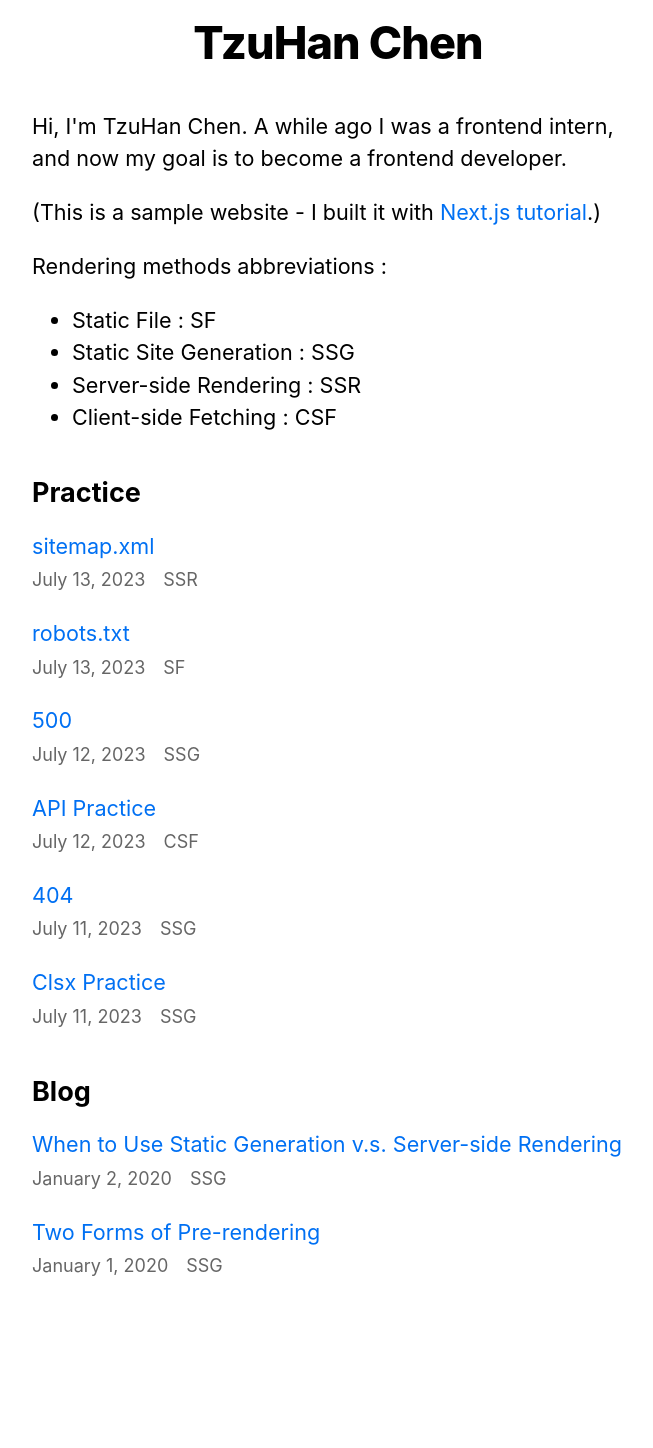
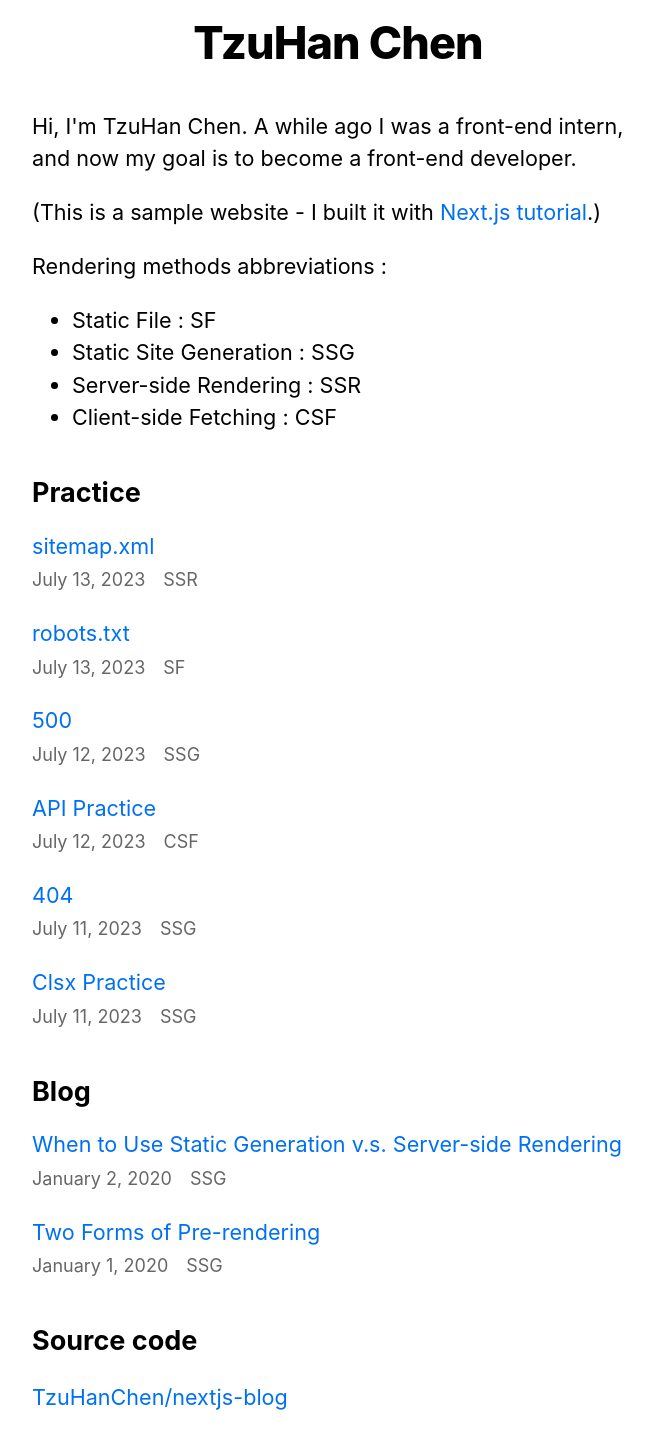
Before and after one commit to TzuHanChen/nextjs-blog, a Next.js app: page / in a window 1280 px wide. Shown: the part 200-1648 px from the top of the page, without its empty margins (302-955 px from the left). Before the commit the page ends 1588 px from the top, so only its background shows below. Built offline with nearby package versions, Linux system fonts and the light colour scheme.

Commit message:
Separated sections of index page

```diff
--- a/pages/index.tsx
+++ b/pages/index.tsx
@@ -6,30 +6,15 @@ import { getSortedPostsData } from '../lib/posts';
 import { GetStaticProps } from 'next';
 import utilStyles from '../styles/utils.module.css';
 
-export const getStaticProps: GetStaticProps = async () => {
-	const allPostsData = getSortedPostsData();
-	return {
-		props: {
-			allPostsData
-		},
-	};
-}
+function Intro() {
+	return (
+		<section className={utilStyles.headingMd}>
+			<p>Hi, I'm TzuHan Chen. A while ago I was a front-end intern, and now my goal is to become a front-end developer.</p>
+			<p>(This is a sample website - I built it with{' '}
+				<Link href="https://nextjs.org/learn" target="_blank">
+					Next.js tutorial</Link>.)
+			</p>
 
-export default function Home(
-	{ allPostsData }:
-	{ allPostsData: { date: string, title: string, id: string}[] }) {
-	return (
-		<Layout home>
-			<Head>
-				<title>{siteTitle}</title>
-			</Head>
-
-			<section className={utilStyles.headingMd}>
-				<p>Hi, I'm TzuHan Chen. A while ago I was a frontend intern, and now my goal is to become a frontend developer.</p>
-				<p>(This is a sample website - I built it with{' '}
-					<a href="https://nextjs.org/learn" target="_blank">
-						Next.js tutorial</a>.)
-				</p>
 			<p>Rendering methods abbreviations :</p>
 			<ul>
 				<li>Static File : SF</li>
@@ -38,7 +23,11 @@ export default function Home(
 				<li>Client-side Fetching : CSF</li>
 			</ul>
 		</section>
+	);
+}
 
+function Practice() {
+	return (
 		<section className={`${utilStyles.headingMd} ${utilStyles.padding1px}`}>
 			<h2 className={utilStyles.headingLg}>Practice</h2>
 
@@ -98,7 +87,22 @@ export default function Home(
 				</li>
 			</ul>
 		</section>
+	);
+}
 
+export const getStaticProps: GetStaticProps = async () => {
+	const allPostsData = getSortedPostsData();
+	return {
+		props: {
+			allPostsData
+		},
+	};
+}
+
+function Blog(
+	{ allPostsData }:
+	{ allPostsData: { date: string, title: string, id: string }[] }) {
+	return (
 		<section className={`${utilStyles.headingMd} ${utilStyles.padding1px}`}>
 			<h2 className={utilStyles.headingLg}>Blog</h2>
 
@@ -115,6 +119,32 @@ export default function Home(
 				))}
 			</ul>
 		</section>
+	);
+}
+
+function Source() {
+	return (
+		<section className={`${utilStyles.headingMd} ${utilStyles.padding1px}`}>
+			<h2 className={utilStyles.headingLg}>Source code</h2>
+
+			<p>
+				<Link href="https://github.com/TzuHanChen/nextjs-blog" target="_blank">TzuHanChen/nextjs-blog</Link>
+			</p>
+		</section>
+	);
+}
+
+export default function Home({ allPostsData }) {
+	return (
+		<Layout home>
+			<Head>
+				<title>{siteTitle}</title>
+			</Head>
+
+			<Intro />
+			<Practice />
+			<Blog allPostsData={allPostsData} />
+			<Source />
 		</Layout>
 	)
 }
```
Lines whose indentation alone changed are shown as unchanged.
